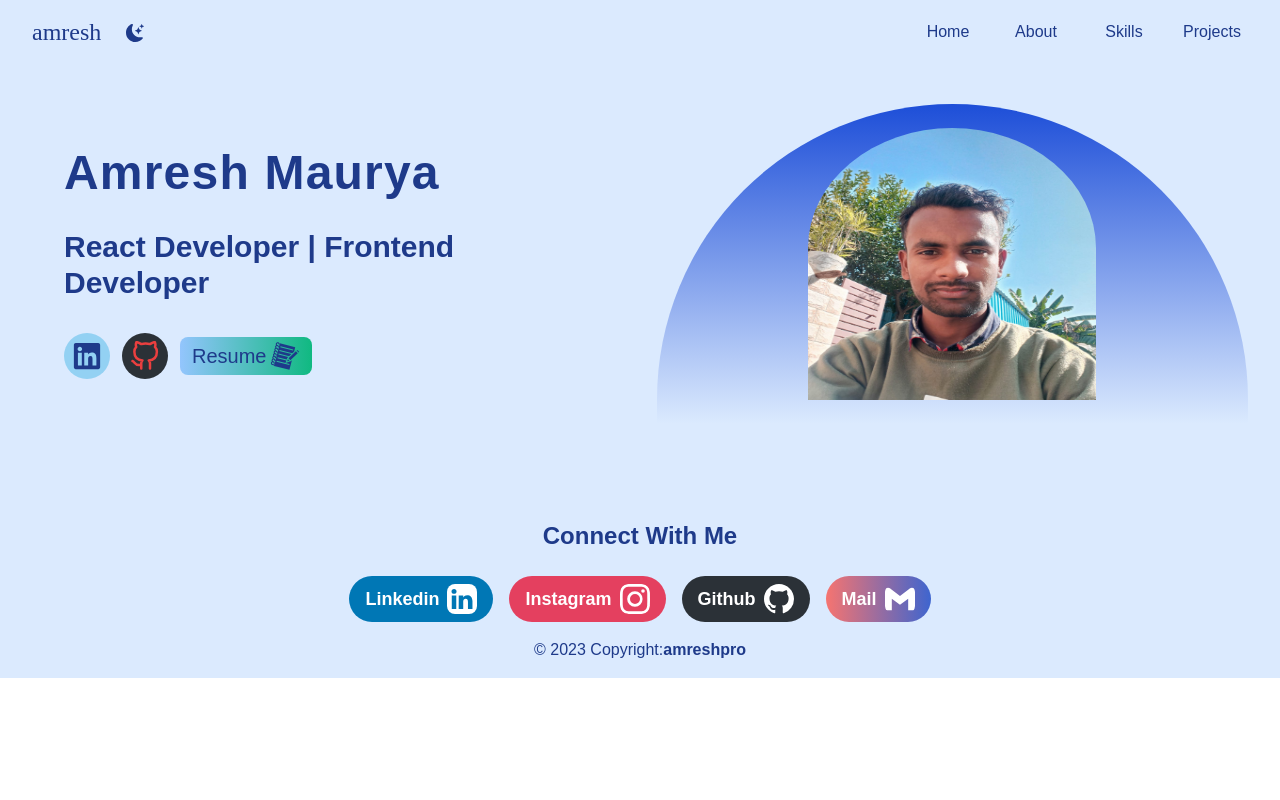
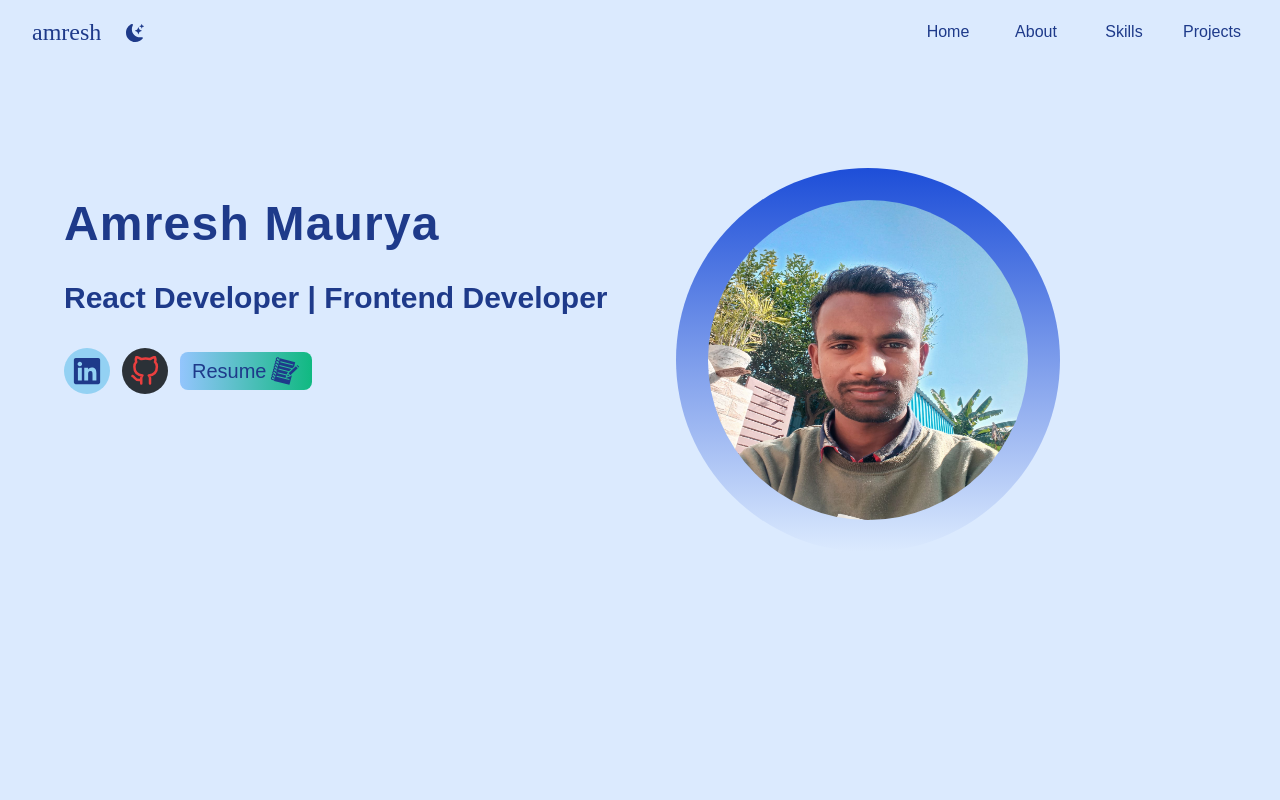
Before and after one commit to amreshpro/proportfolio, a React (Vite) app: page / in a window 1280 px wide. Shown: the top 800 px of the page. Built offline with nearby package versions, Linux system fonts and the light colour scheme; a web font is replaced by a local one.

Commit message:
update the hero section

```diff
--- a/src/components/Hero.jsx
+++ b/src/components/Hero.jsx
@@ -4,7 +4,7 @@ import ProfileContent from "./ProfileContent";
 export default function Hero() {
   return (
     <div
-      className={`hero   px-8 sm:py-2 sm:px-2 flex  sm:flex-col-reverse justify-center items-center gap-8 w-full  md:h-full`}
+      className={`hero   px-8 sm:py-2 sm:px-2 pt-16 flex  sm:flex-col-reverse sm:justify-center sm:items-center  gap-8 w-screen h-[calc(100vh-5rem)]  md:h-full`}
     >
       {/* Profile Content */}
       <ProfileContent />
--- a/src/components/ProfileContent.jsx
+++ b/src/components/ProfileContent.jsx
@@ -12,7 +12,7 @@ export default function ProfileContent() {
   const { theme } = useContext(ThemeContext);
 
   return (
-    <div className="content w-1/2 sm:w-full px-8 sm:px-2 sm:py-2 flex flex-col gap-8 ">
+    <div className="content w-1/2 sm:w-full px-8 sm:px-2 sm:py-2 pt-8 flex flex-col gap-8 ">
       <p className="tracking-wide text-justify text-5xl sm:text-3xl font-bold sm:text-start">
         {MYBIO}
       </p>
--- a/src/components/ProfileImage.jsx
+++ b/src/components/ProfileImage.jsx
@@ -3,10 +3,10 @@ import { MYIMAGE } from "../assets";
 
 export default function ProfileImage() {
   return (
-    <div className=" bg-gradient-to-b rounded-t-full from-blue-700 flex justify-center w-1/2 sm:w-full sm:px-2 sm:py-2">
+    <div className=" bg-gradient-to-b rounded-full from-blue-700 flex justify-center h-fit sm:w-fit p-8 sm:p-2 mx-1 ">
       <img
         src={MYIMAGE}
-        className=" w-72 h-80 rounded-t-full py-6 sm:px-4 "
+        className=" w-80 h-80 sm:w-60 sm:h-60 rounded-full  "
       />
     </div>
   );
```
Also changed, not shown: 1 other file (tests, documents, lock files or other folders).
